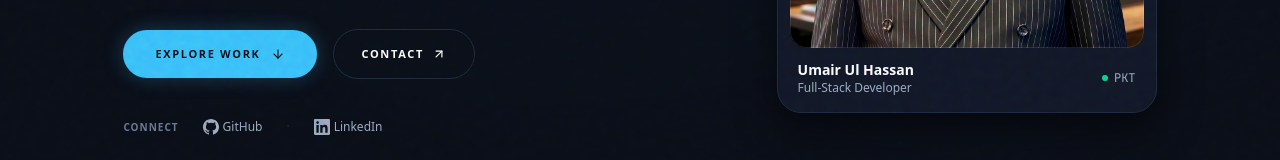
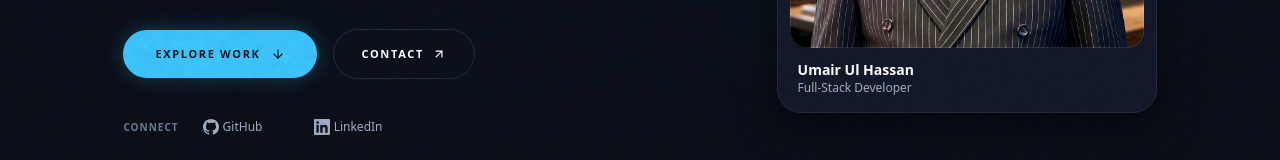
Before and after one commit to umairulhassancs/Portfolio, a Next.js app: page / in a window 1280 px wide. Shown: the part 469-629 px from the top of the page. Built offline with nearby package versions, Linux system fonts and the light colour scheme; a web font is replaced by a local one.

Commit message:
fix: remove PKT pill from portrait and update contact availability badge

```diff
--- a/components/sections/Contact.tsx
+++ b/components/sections/Contact.tsx
@@ -104,7 +104,7 @@ export function Contact() {
         >
           <span className="inline-flex items-center gap-2 font-sans font-bold uppercase tracking-[0.16em] text-[10px] text-accent border border-accent/40 bg-accent/5 px-4 py-2 rounded-full shadow-[0_0_20px_rgba(56,189,248,0.1)]">
             <span className="w-2 h-2 rounded-full bg-emerald-400 animate-pulse" />
-            Open for Full-Time Senior Roles &amp; Selective Architecture Contracts
+            Open to Full-Time Full-Stack, Web &amp; Mobile Development Roles
           </span>
         </motion.div>
 
--- a/components/sections/Hero.tsx
+++ b/components/sections/Hero.tsx
@@ -153,11 +153,6 @@ export function Hero() {
                     Full-Stack Developer
                   </span>
                 </div>
-
-                <div className="flex items-center gap-1 sm:gap-1.5 text-[8px] sm:text-xs text-muted-foreground font-mono shrink-0">
-                  <span className="w-1 sm:w-1.5 h-1 sm:h-1.5 rounded-full bg-emerald-400" />
-                  <span>PKT</span>
-                </div>
               </div>
 
             </div>
```
